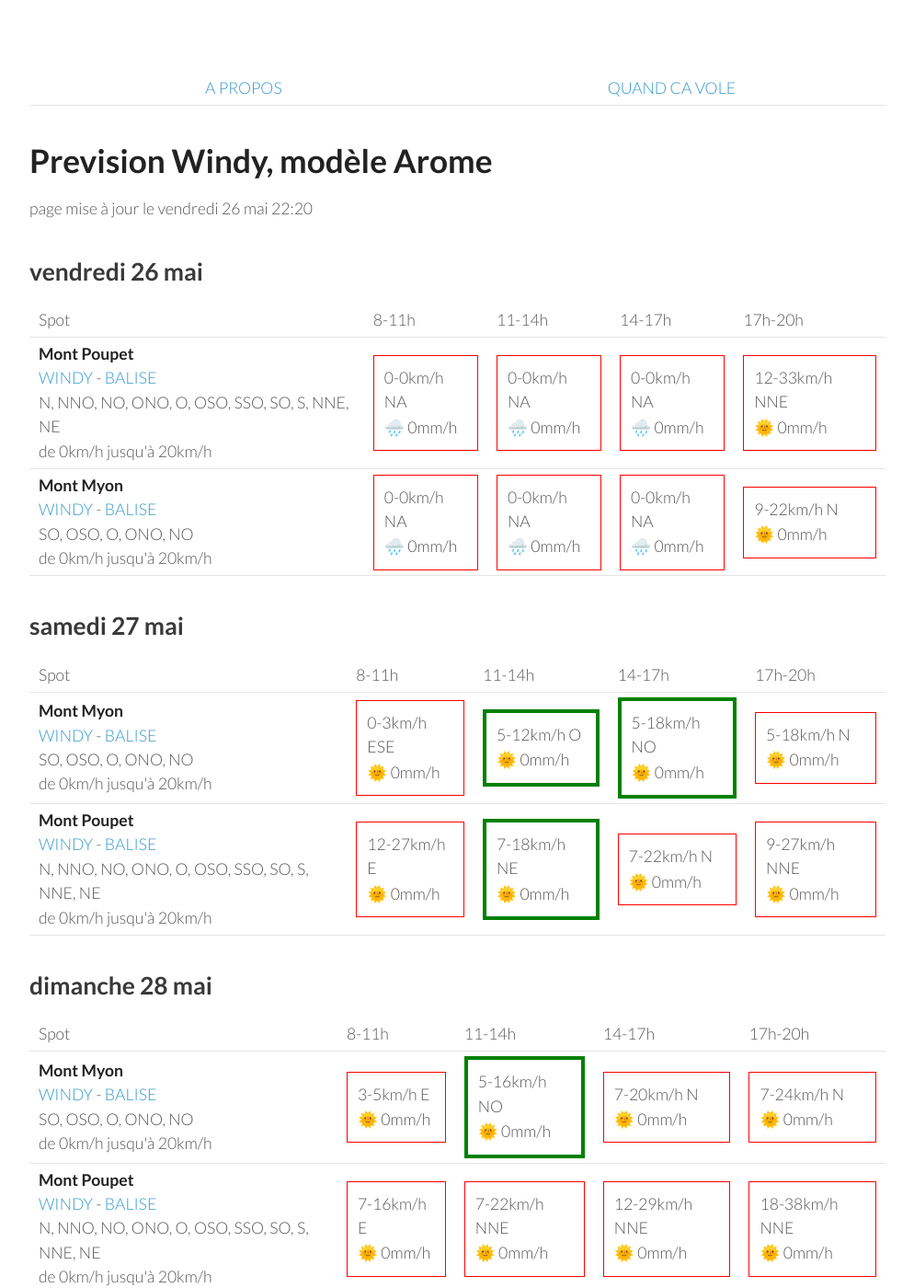
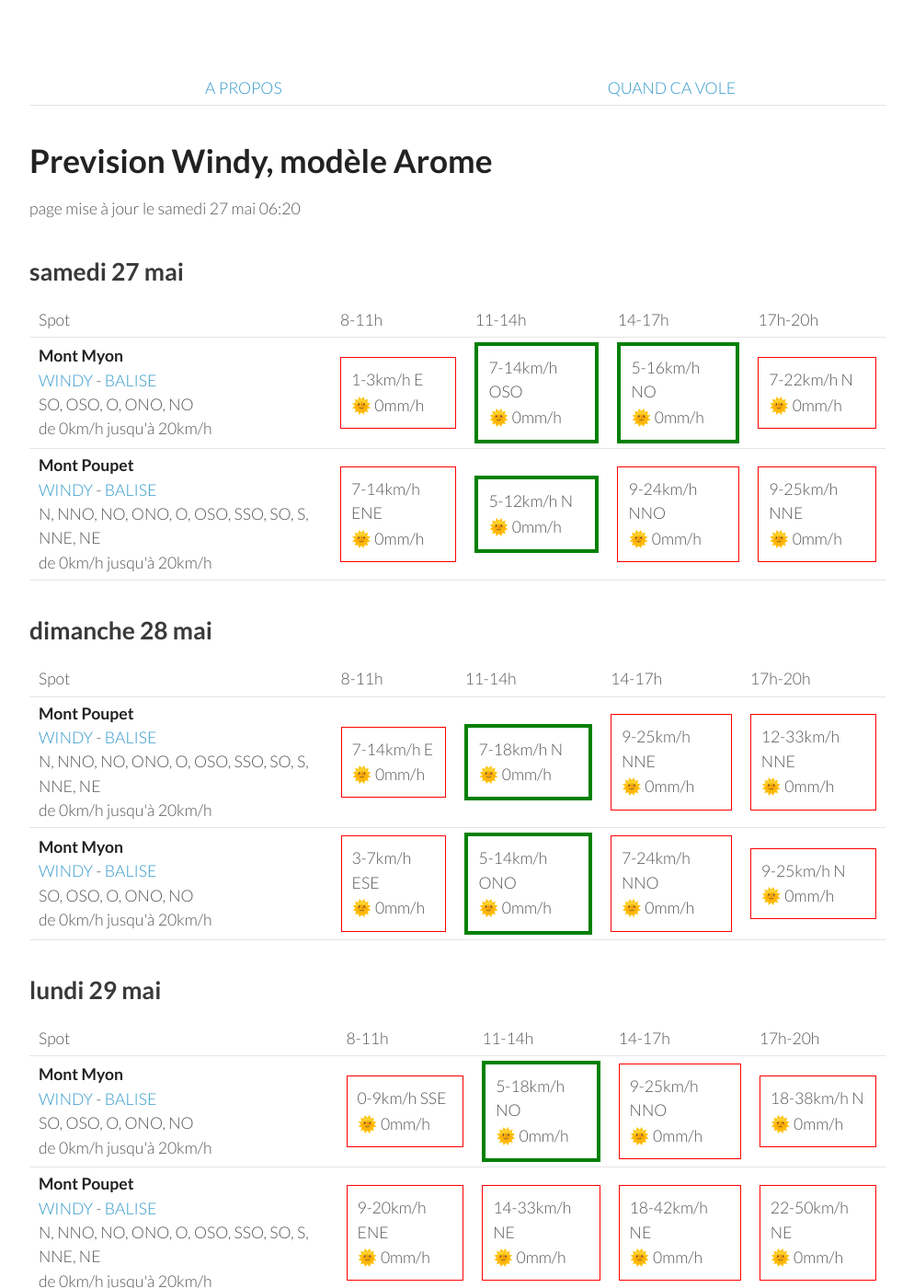
Before and after one commit to parapente-dans-le-nord/parapente-dans-le-nord.github.io, a Jekyll site: the page built from jura.markdown, in a window 1280 px wide and 1400 px high. Shown: the whole window at 92% size, without its empty margins (26-1020 px from the left). Built offline with Jekyll 4.4.1, drawn with Linux system fonts in a browser that asks for light colours; some of the changed text lies outside the part shown.

Commit message:
update index.markdown

```diff
--- a/jura.markdown
+++ b/jura.markdown
@@ -7,42 +7,8 @@ title:  "Tous les spots"
 {: .links}
 
 # Prevision Windy, modèle Arome
-page mise à jour le vendredi 26 mai 22:20
+page mise à jour le samedi 27 mai 06:20
 
-## vendredi 26 mai
-
-{::nomarkdown}
-<table>
-  <tbody>
-    <tr>
-      <td>Spot</td>
-      <td>8-11h</td>
-      <td>11-14h</td>
-      <td>14-17h</td>
-      <td>17h-20h</td>
-    </tr>
-<tr>
-        <td><strong>Mont Poupet</strong><br><a href="https://windy.com/46.970/5.876?46.541,5.876,8">WINDY</a> - <span class=""><a href="http://www.balisemeteo.com/balise.php?idBalise=92">BALISE</a> </span><br> <span class="vent-favorable">N, NNO, NO, ONO, O, OSO, SSO, SO, S, NNE, NE</span><br><span class="force-vent">de 0km/h jusqu'à 20km/h</span> </td>
-
-            <td><div class="not-flyable"><p>0-0km/h NA</p><p>🌧️ 0mm/h</p></div></td>
-            <td><div class="not-flyable"><p>0-0km/h NA</p><p>🌧️ 0mm/h</p></div></td>
-            <td><div class="not-flyable"><p>0-0km/h NA</p><p>🌧️ 0mm/h</p></div></td>
-            <td><div class="not-flyable"><p>12-33km/h NNE</p><p>🌞 0mm/h</p></div></td>
-
-    </tr>
-<tr>
-        <td><strong>Mont Myon</strong><br><a href="https://windy.com/46.331/5.397?45.898,5.394,8,m:eWoagj8">WINDY</a> - <span class=""><a href="http://www.balisemeteo.com/balise.php?idBalise=70">BALISE</a> </span><br> <span class="vent-favorable">SO, OSO, O, ONO, NO</span><br><span class="force-vent">de 0km/h jusqu'à 20km/h</span> </td>
-
-            <td><div class="not-flyable"><p>0-0km/h NA</p><p>🌧️ 0mm/h</p></div></td>
-            <td><div class="not-flyable"><p>0-0km/h NA</p><p>🌧️ 0mm/h</p></div></td>
-            <td><div class="not-flyable"><p>0-0km/h NA</p><p>🌧️ 0mm/h</p></div></td>
-            <td><div class="not-flyable"><p>9-22km/h N</p><p>🌞 0mm/h</p></div></td>
-
-    </tr>
-
-</tbody>
-</table>
-{:/}
 ## samedi 27 mai
 
 {::nomarkdown}
@@ -58,20 +24,20 @@ page mise à jour le vendredi 26 mai 22:20
 <tr>
         <td><strong>Mont Myon</strong><br><a href="https://windy.com/46.331/5.397?45.898,5.394,8,m:eWoagj8">WINDY</a> - <span class=""><a href="http://www.balisemeteo.com/balise.php?idBalise=70">BALISE</a> </span><br> <span class="vent-favorable">SO, OSO, O, ONO, NO</span><br><span class="force-vent">de 0km/h jusqu'à 20km/h</span> </td>
 
-            <td><div class="not-flyable"><p>0-3km/h ESE</p><p>🌞 0mm/h</p></div></td>
-            <td><div class="flyable"><p>5-12km/h O</p><p>🌞 0mm/h</p></div></td>
-            <td><div class="flyable"><p>5-18km/h NO</p><p>🌞 0mm/h</p></div></td>
-            <td><div class="not-flyable"><p>5-18km/h N</p><p>🌞 0mm/h</p></div></td>
+            <td><div class="not-flyable"><p>1-3km/h E</p><p>🌞 0mm/h</p></div></td>
+            <td><div class="flyable"><p>7-14km/h OSO</p><p>🌞 0mm/h</p></div></td>
+            <td><div class="flyable"><p>5-16km/h NO</p><p>🌞 0mm/h</p></div></td>
+            <td><div class="not-flyable"><p>7-22km/h N</p><p>🌞 0mm/h</p></div></td>
 
 
     </tr>
 <tr>
         <td><strong>Mont Poupet</strong><br><a href="https://windy.com/46.970/5.876?46.541,5.876,8">WINDY</a> - <span class=""><a href="http://www.balisemeteo.com/balise.php?idBalise=92">BALISE</a> </span><br> <span class="vent-favorable">N, NNO, NO, ONO, O, OSO, SSO, SO, S, NNE, NE</span><br><span class="force-vent">de 0km/h jusqu'à 20km/h</span> </td>
 
-            <td><div class="not-flyable"><p>12-27km/h E</p><p>🌞 0mm/h</p></div></td>
-            <td><div class="flyable"><p>7-18km/h NE</p><p>🌞 0mm/h</p></div></td>
-            <td><div class="not-flyable"><p>7-22km/h N</p><p>🌞 0mm/h</p></div></td>
-            <td><div class="not-flyable"><p>9-27km/h NNE</p><p>🌞 0mm/h</p></div></td>
+            <td><div class="not-flyable"><p>7-14km/h ENE</p><p>🌞 0mm/h</p></div></td>
+            <td><div class="flyable"><p>5-12km/h N</p><p>🌞 0mm/h</p></div></td>
+            <td><div class="not-flyable"><p>9-24km/h NNO</p><p>🌞 0mm/h</p></div></td>
+            <td><div class="not-flyable"><p>9-25km/h NNE</p><p>🌞 0mm/h</p></div></td>
 
 
     </tr>
@@ -92,22 +58,22 @@ page mise à jour le vendredi 26 mai 22:20
       <td>17h-20h</td>
     </tr>
 <tr>
-        <td><strong>Mont Myon</strong><br><a href="https://windy.com/46.331/5.397?45.898,5.394,8,m:eWoagj8">WINDY</a> - <span class=""><a href="http://www.balisemeteo.com/balise.php?idBalise=70">BALISE</a> </span><br> <span class="vent-favorable">SO, OSO, O, ONO, NO</span><br><span class="force-vent">de 0km/h jusqu'à 20km/h</span> </td>
+        <td><strong>Mont Poupet</strong><br><a href="https://windy.com/46.970/5.876?46.541,5.876,8">WINDY</a> - <span class=""><a href="http://www.balisemeteo.com/balise.php?idBalise=92">BALISE</a> </span><br> <span class="vent-favorable">N, NNO, NO, ONO, O, OSO, SSO, SO, S, NNE, NE</span><br><span class="force-vent">de 0km/h jusqu'à 20km/h</span> </td>
 
-            <td><div class="not-flyable"><p>3-5km/h E</p><p>🌞 0mm/h</p></div></td>
-            <td><div class="flyable"><p>5-16km/h NO</p><p>🌞 0mm/h</p></div></td>
-            <td><div class="not-flyable"><p>7-20km/h N</p><p>🌞 0mm/h</p></div></td>
-            <td><div class="not-flyable"><p>7-24km/h N</p><p>🌞 0mm/h</p></div></td>
+            <td><div class="not-flyable"><p>7-14km/h E</p><p>🌞 0mm/h</p></div></td>
+            <td><div class="flyable"><p>7-18km/h N</p><p>🌞 0mm/h</p></div></td>
+            <td><div class="not-flyable"><p>9-25km/h NNE</p><p>🌞 0mm/h</p></div></td>
+            <td><div class="not-flyable"><p>12-33km/h NNE</p><p>🌞 0mm/h</p></div></td>
 
 
     </tr>
 <tr>
-        <td><strong>Mont Poupet</strong><br><a href="https://windy.com/46.970/5.876?46.541,5.876,8">WINDY</a> - <span class=""><a href="http://www.balisemeteo.com/balise.php?idBalise=92">BALISE</a> </span><br> <span class="vent-favorable">N, NNO, NO, ONO, O, OSO, SSO, SO, S, NNE, NE</span><br><span class="force-vent">de 0km/h jusqu'à 20km/h</span> </td>
+        <td><strong>Mont Myon</strong><br><a href="https://windy.com/46.331/5.397?45.898,5.394,8,m:eWoagj8">WINDY</a> - <span class=""><a href="http://www.balisemeteo.com/balise.php?idBalise=70">BALISE</a> </span><br> <span class="vent-favorable">SO, OSO, O, ONO, NO</span><br><span class="force-vent">de 0km/h jusqu'à 20km/h</span> </td>
 
-            <td><div class="not-flyable"><p>7-16km/h E</p><p>🌞 0mm/h</p></div></td>
-            <td><div class="not-flyable"><p>7-22km/h NNE</p><p>🌞 0mm/h</p></div></td>
-            <td><div class="not-flyable"><p>12-29km/h NNE</p><p>🌞 0mm/h</p></div></td>
-            <td><div class="not-flyable"><p>18-38km/h NNE</p><p>🌞 0mm/h</p></div></td>
+            <td><div class="not-flyable"><p>3-7km/h ESE</p><p>🌞 0mm/h</p></div></td>
+            <td><div class="flyable"><p>5-14km/h ONO</p><p>🌞 0mm/h</p></div></td>
+            <td><div class="not-flyable"><p>7-24km/h NNO</p><p>🌞 0mm/h</p></div></td>
+            <td><div class="not-flyable"><p>9-25km/h N</p><p>🌞 0mm/h</p></div></td>
 
 
     </tr>
@@ -130,10 +96,10 @@ page mise à jour le vendredi 26 mai 22:20
 <tr>
         <td><strong>Mont Myon</strong><br><a href="https://windy.com/46.331/5.397?45.898,5.394,8,m:eWoagj8">WINDY</a> - <span class=""><a href="http://www.balisemeteo.com/balise.php?idBalise=70">BALISE</a> </span><br> <span class="vent-favorable">SO, OSO, O, ONO, NO</span><br><span class="force-vent">de 0km/h jusqu'à 20km/h</span> </td>
 
-            <td><div class="flyable"><p>0-7km/h O</p><p>🌞 0mm/h</p></div></td>
-            <td><div class="flyable"><p>5-18km/h ONO</p><p>🌞 0mm/h</p></div></td>
-            <td><div class="not-flyable"><p>9-25km/h N</p><p>🌧 0.3mm/h</p></div></td>
-            <td><div class="not-flyable"><p>16-35km/h N</p><p>🌞 0mm/h</p></div></td>
+            <td><div class="not-flyable"><p>0-9km/h SSE</p><p>🌞 0mm/h</p></div></td>
+            <td><div class="flyable"><p>5-18km/h NO</p><p>🌞 0mm/h</p></div></td>
+            <td><div class="not-flyable"><p>9-25km/h NNO</p><p>🌞 0mm/h</p></div></td>
+            <td><div class="not-flyable"><p>18-38km/h N</p><p>🌞 0mm/h</p></div></td>
 
 
     </tr>
@@ -141,9 +107,9 @@ page mise à jour le vendredi 26 mai 22:20
         <td><strong>Mont Poupet</strong><br><a href="https://windy.com/46.970/5.876?46.541,5.876,8">WINDY</a> - <span class=""><a href="http://www.balisemeteo.com/balise.php?idBalise=92">BALISE</a> </span><br> <span class="vent-favorable">N, NNO, NO, ONO, O, OSO, SSO, SO, S, NNE, NE</span><br><span class="force-vent">de 0km/h jusqu'à 20km/h</span> </td>
 
             <td><div class="not-flyable"><p>9-20km/h ENE</p><p>🌞 0mm/h</p></div></td>
-            <td><div class="not-flyable"><p>12-29km/h NE</p><p>🌞 0mm/h</p></div></td>
+            <td><div class="not-flyable"><p>14-33km/h NE</p><p>🌞 0mm/h</p></div></td>
             <td><div class="not-flyable"><p>18-42km/h NE</p><p>🌞 0mm/h</p></div></td>
-            <td><div class="not-flyable"><p>22-48km/h NE</p><p>🌞 0mm/h</p></div></td>
+            <td><div class="not-flyable"><p>22-50km/h NE</p><p>🌞 0mm/h</p></div></td>
 
 
     </tr>
@@ -166,7 +132,7 @@ page mise à jour le vendredi 26 mai 22:20
 <tr>
         <td><strong>Mont Myon</strong><br><a href="https://windy.com/46.331/5.397?45.898,5.394,8,m:eWoagj8">WINDY</a> - <span class=""><a href="http://www.balisemeteo.com/balise.php?idBalise=70">BALISE</a> </span><br> <span class="vent-favorable">SO, OSO, O, ONO, NO</span><br><span class="force-vent">de 0km/h jusqu'à 20km/h</span> </td>
 
-            <td><div class="not-flyable"><p>1-11km/h SSE</p><p>🌞 0mm/h</p></div></td>
+            <td><div class="not-flyable"><p>1-12km/h SE</p><p>🌞 0mm/h</p></div></td>
             <td><div class="flyable"><p>5-18km/h ONO</p><p>🌞 0mm/h</p></div></td>
             <td><div class="not-flyable"><p>7-22km/h NNO</p><p>🌞 0mm/h</p></div></td>
             <td><div class="not-flyable"><p>9-25km/h N</p><p>🌞 0mm/h</p></div></td>
@@ -176,7 +142,7 @@ page mise à jour le vendredi 26 mai 22:20
 <tr>
         <td><strong>Mont Poupet</strong><br><a href="https://windy.com/46.970/5.876?46.541,5.876,8">WINDY</a> - <span class=""><a href="http://www.balisemeteo.com/balise.php?idBalise=92">BALISE</a> </span><br> <span class="vent-favorable">N, NNO, NO, ONO, O, OSO, SSO, SO, S, NNE, NE</span><br><span class="force-vent">de 0km/h jusqu'à 20km/h</span> </td>
 
-            <td><div class="not-flyable"><p>9-20km/h ENE</p><p>🌞 0mm/h</p></div></td>
+            <td><div class="not-flyable"><p>9-22km/h NE</p><p>🌞 0mm/h</p></div></td>
             <td><div class="not-flyable"><p>11-29km/h NE</p><p>🌞 0mm/h</p></div></td>
             <td><div class="not-flyable"><p>16-38km/h NE</p><p>🌞 0mm/h</p></div></td>
             <td><div class="not-flyable"><p>22-48km/h NE</p><p>🌞 0mm/h</p></div></td>
```
